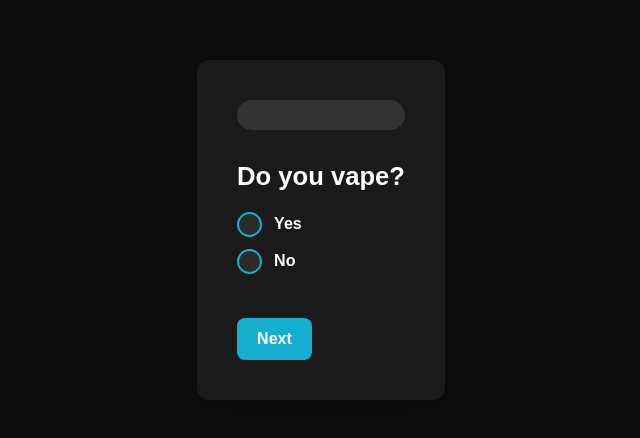
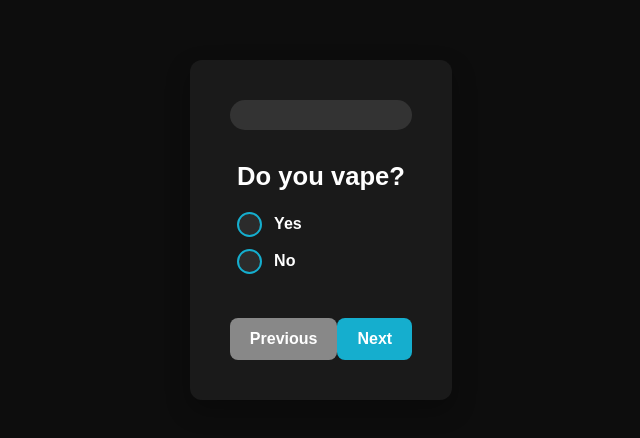
Before and after one commit to 0x-4b/survey-frontend, a React (Create React App) app: page /survey in a window 1280 px wide. Shown: the part 170-608 px from the top of the page, without its empty margins (319-959 px from the left). Built offline with nearby package versions, Linux system fonts and the light colour scheme; the HTML template or start-up script is replaced by a standard one.

Commit message:
Configed Survey.js

```diff
--- a/src/components/Survey.js
+++ b/src/components/Survey.js
@@ -16,7 +16,7 @@ const Survey = () => {
   const navigate = useNavigate();
 
   const questions = [
-    { question: "Do you vape?", options: ["Yes", "No"], name: "vape", renderCondition: () => true },
+    { question: "Do you vape?", options: ["Yes", "No"], name: "vape", renderCondition: () => true, required: true },
     { question: "Why did you start vaping?", options: ["Curiosity", "Stress Relief", "Quitting Smoking", "Peer Pressure", "Availability", "Other"], name: "whyVape", renderCondition: () => formData.vape === "Yes", isCheckbox: true },
     { question: "What emotions do you associate with vaping?", options: ["Relaxation", "Stress", "Excitement", "Sadness", "Neutral"], name: "emotionsVaping", renderCondition: () => formData.vape === "Yes", isCheckbox: true },
     { question: "How often do you vape daily?", options: ["Less than 5 times", "5–10 times", "11–20 times", "More than 20 times"], name: "vapeFrequency", renderCondition: () => formData.vape === "Yes" },
@@ -26,7 +26,7 @@ const Survey = () => {
     { question: "Have you experienced any negative effects from vaping?", options: ["Coughing", "Breathing Issues", "Increased Stress", "Dependency", "None", "Other"], name: "negativeEffectsVaping", renderCondition: () => formData.vape === "Yes", isCheckbox: true },
     { question: "Do you think vaping is more harmful than smoking?", options: ["Yes", "No", "Not Sure"], name: "moreHarmfulThanSmoking", renderCondition: () => formData.vape === "Yes" },
     { question: "Have you ever tried quitting vaping?", options: ["Yes", "No", "Currently Trying"], name: "triedQuittingVaping", renderCondition: () => formData.vape === "Yes" },
-    { question: "What is your opinion on vaping?", options: ["Positive", "Neutral", "Negative"], name: "opinionOnVaping", renderCondition: () => formData.vape === "No" },
+    { question: "What is your opinion on vaping?", options: ["Positive", "Neutral", "Negative"], name: "opinionOnVaping", renderCondition: () => formData.vape === "No", required: true },
     { question: "What concerns you the most about vaping?", options: ["Health Risks", "Addiction", "Social Influence", "Accessibility to Youth", "Cost", "None"], name: "concernsAboutVaping", renderCondition: () => formData.vape === "No", isCheckbox: true },
     { question: "Do you feel peer pressure to start vaping?", options: ["Yes", "No", "Sometimes"], name: "peerPressureVaping", renderCondition: () => formData.vape === "No" },
     { question: "Have you ever tried vaping out of curiosity?", options: ["Yes", "No"], name: "triedVapingCuriosity", renderCondition: () => formData.vape === "No" },
@@ -78,7 +78,6 @@ const Survey = () => {
     }
   };
 
-
   const handleSubmit = async (e) => {
     e.preventDefault();
 
@@ -96,14 +95,13 @@ const Survey = () => {
 
     setIsSubmitting(true);
 
-    // Prepare survey data in the required structure
     const surveyData = {
-      vape: formData.vape, // For the vape question
+      vape: formData.vape,
       responses: filteredQuestions
-        .filter((q) => q.name !== 'vape') // Exclude vape question here
+        .filter((q) => q.name !== 'vape')
         .map((q) => ({
-          questionId: q.name, // Question identifier
-          answer: Array.isArray(formData[q.name]) ? formData[q.name] : [formData[q.name]], // Store answers as an array
+          questionId: q.name,
+          answer: Array.isArray(formData[q.name]) ? formData[q.name] : [formData[q.name]],
         })),
       comments: formData.comments || '',
     };
@@ -135,7 +133,6 @@ const Survey = () => {
       }
     }, 1000); // Processing delay
   };
-
 
   useEffect(() => {
     const timer = setTimeout(() => setIsLoading(false), 1000);
@@ -180,54 +177,35 @@ const Survey = () => {
                 onChange={(e) =>
                   handleInputChange(e, filteredQuestions[currentQuestionIndex].name)
                 }
-                placeholder="Type your response..."
               />
             ) : (
               filteredQuestions[currentQuestionIndex].options.map((option) => (
-                <div className="option" key={option}>
-                  <label>
+                <label key={option}>
                   <input
-                      type={
-                        filteredQuestions[currentQuestionIndex].isCheckbox
-                          ? 'checkbox'
-                          : 'radio'
-                      }
+                    type={filteredQuestions[currentQuestionIndex].isCheckbox ? 'checkbox' : 'radio'}
                     name={filteredQuestions[currentQuestionIndex].name}
                     value={option}
-                      checked={
-                        Array.isArray(
-                          formData[filteredQuestions[currentQuestionIndex].name]
-                        )
-                          ? formData[
-                              filteredQuestions[currentQuestionIndex].name
-                            ].includes(option)
-                          : formData[filteredQuestions[currentQuestionIndex].name] ===
-                            option
-                      }
+                    checked={formData[filteredQuestions[currentQuestionIndex].name]?.includes(option)}
                     onChange={(e) =>
-                        handleInputChange(
-                          e,
-                          filteredQuestions[currentQuestionIndex].name,
-                          filteredQuestions[currentQuestionIndex].isCheckbox
-                        )
+                      handleInputChange(e, filteredQuestions[currentQuestionIndex].name, filteredQuestions[currentQuestionIndex].isCheckbox)
                     }
                   />
                   {option}
                 </label>
-                </div>
               ))
             )}
           </div>
 
-          <div className="survey-navigation">
-            {currentQuestionIndex > 0 && (
-              <button onClick={handlePrevious}>Previous</button>
-            )}
-            {currentQuestionIndex < filteredQuestions.length - 1 && (
+          <div className="navigation-buttons">
+            <button onClick={handlePrevious} disabled={currentQuestionIndex === 0}>
+              Previous
+            </button>
+            {currentQuestionIndex === filteredQuestions.length - 1 ? (
+              <button onClick={handleSubmit} disabled={isSubmitting}>
+                {isSubmitting ? 'Submitting...' : 'Submit'}
+              </button>
+            ) : (
               <button onClick={handleNext}>Next</button>
-            )}
-            {currentQuestionIndex === filteredQuestions.length - 1 && (
-              <button className = 'submit' onClick={handleSubmit}>Submit</button>
             )}
           </div>
         </>
```
Lines whose indentation alone changed are shown as unchanged.
